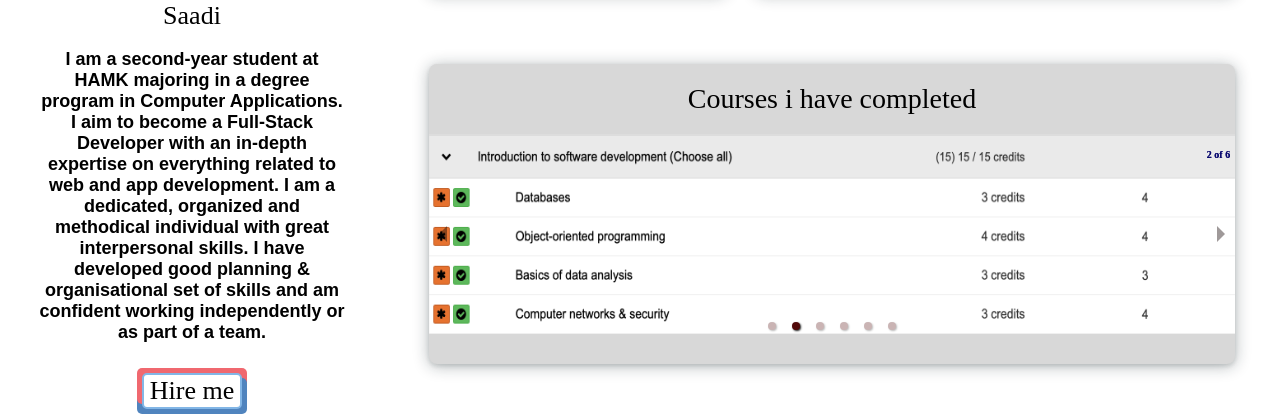
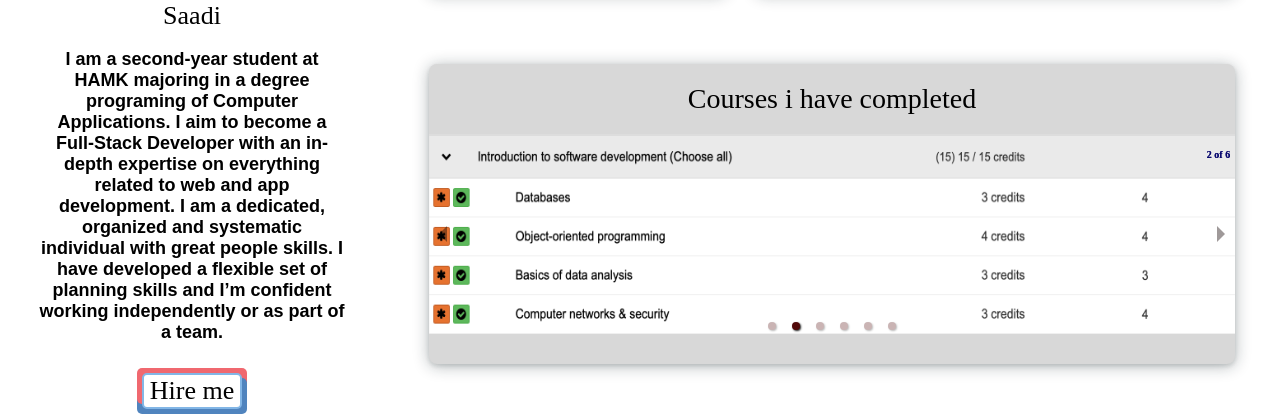
Before and after one commit to Mohammed-Al-Saadi/Portfolio-React, a React (Create React App) app: page / in a window 1280 px wide. Shown: the part 386-802 px from the top of the page. Built offline with nearby package versions, Linux system fonts and the light colour scheme.

Commit message:
about page

```diff
--- a/src/Components/About.js
+++ b/src/Components/About.js
@@ -15,10 +15,11 @@ export default function About() {
                     Hello, I'm Mohammed Al-Saadi
                 </h1>
                 <p>
-                    I am a second-year student at HAMK majoring in a degree program in Computer Applications.
-                    I aim to become a Full-Stack Developer with an in-depth expertise on everything related to web and app development.
-                    I am a dedicated, organized and methodical individual with great interpersonal skills.
-                    I have developed good planning & organisational set of skills and am confident working independently or as part of a team.
+                    I am a second-year student at HAMK majoring in a degree programing of
+                    Computer Applications. I aim to become a Full-Stack Developer with
+                    an in-depth expertise on everything related to web and app development.
+                    I am a dedicated, organized and systematic individual with great people skills.
+                    I have developed a flexible set of planning skills and I’m confident working independently or as part of a team.
 
 
                 </p>
```
Also changed, not shown: 1 other file (tests, documents, lock files or other folders).
